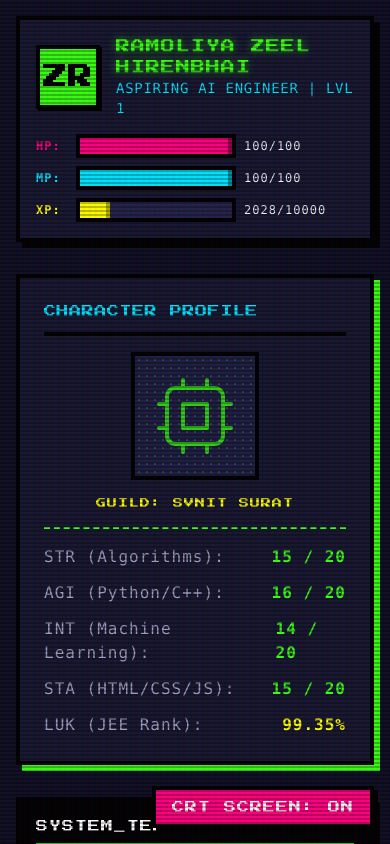
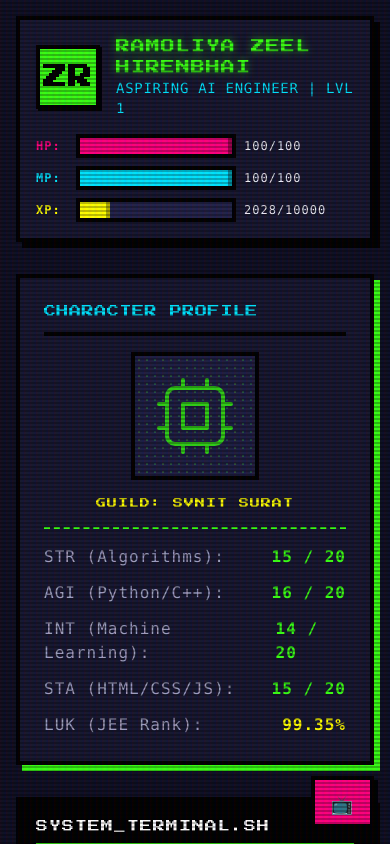
Before and after one commit to ZeelRamoliya07/Portfolio, a Next.js app: page / in a window 390 px wide. Shown: the top 844 px of the page. Built offline with nearby package versions, Linux system fonts and the light colour scheme.

Commit message:
style: make CRT screen toggle button responsive with mobile icon

```diff
--- a/src/components/CRTWrapper.tsx
+++ b/src/components/CRTWrapper.tsx
@@ -27,10 +27,11 @@ export default function CRTWrapper({ children }: CRTWrapperProps) {
       <div className="fixed bottom-4 right-4 z-50 pointer-events-auto">
         <button
           onClick={() => setCrtActive(!crtActive)}
-          className={`pixel-btn ${crtActive ? "pixel-btn-secondary" : ""}`}
+          className={`pixel-btn flex items-center justify-center ${crtActive ? "pixel-btn-secondary" : ""}`}
           title="Toggle CRT Screen Scanlines"
         >
-          CRT SCREEN: {crtActive ? "ON" : "OFF"}
+          <span className="md:hidden text-lg">📺</span>
+          <span className="hidden md:inline">CRT SCREEN: {crtActive ? "ON" : "OFF"}</span>
         </button>
       </div>
       {children}
```
